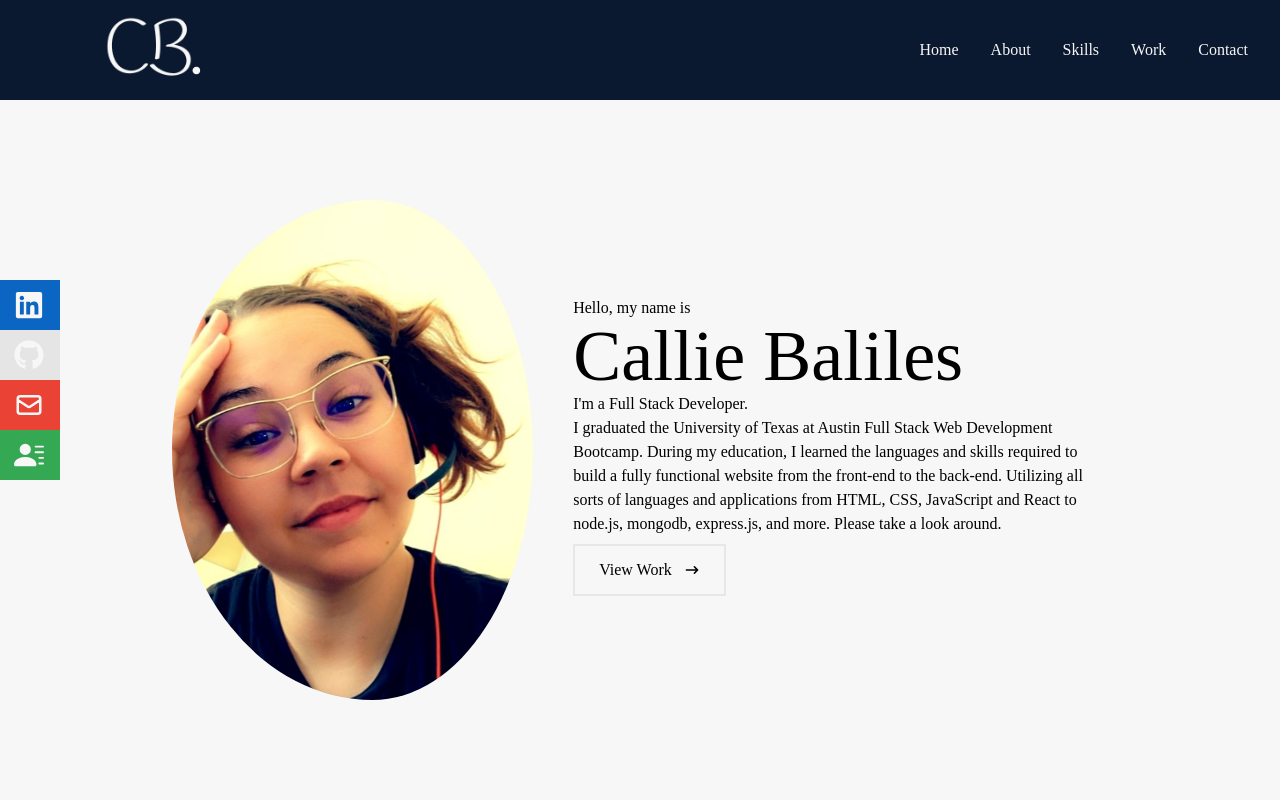
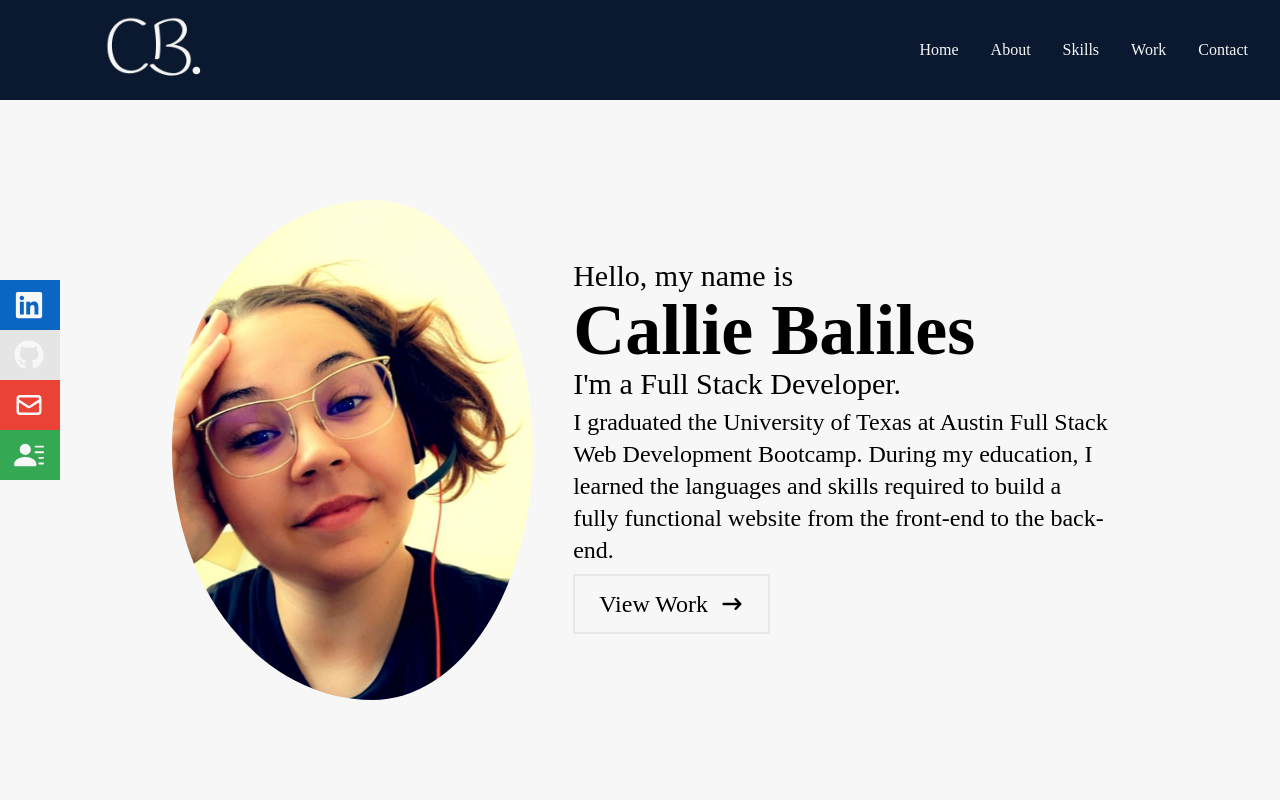
Before and after one commit to CalCar0707/W20C-reactportfolio, a React (Create React App) app: page / in a window 1280 px wide. Shown: the top 800 px of the page. Built offline with nearby package versions, Linux system fonts and the light colour scheme.

Commit message:
updated home component

```diff
--- a/src/components/Home.js
+++ b/src/components/Home.js
@@ -14,16 +14,14 @@ export default function Home(){
             <div className='max-w-[1000px] mx-auto px-8 pt-[200px] flex flex-row justify-center content-center'>
                 <img src={profilePic} className='profilepic pr-10 ' alt='developer pic' />
                 <div className='flex flex-col justify-center '>
-                <p>Hello, my name is</p>
+                <p className='text-3xl'>Hello, my name is</p>
                 {/* <img className='h-[80px] py-[8px]' src={Logo} /> */}
-                <h1 className='text-4xl sm:text-7xl'>Callie Baliles</h1>
-                <h2>I'm a Full Stack Developer.</h2>
-                <p>I graduated the University of Texas at Austin Full Stack Web Development Bootcamp. During my education,
-                I learned the languages and skills required to build a fully functional website from the front-end to the back-end. Utilizing
-                all  sorts of languages and applications from HTML, CSS, JavaScript and  React to node.js, mongodb, express.js, and more. Please
-                take a look around.</p>
+                <h1 className='text-5xl sm:text-7xl font-bold'>Callie Baliles</h1>
+                <h2 className='text-3xl'>I'm a Full Stack Developer.</h2>
+                <p className='text-2xl pt-1'>   I graduated the University of Texas at Austin Full Stack Web Development Bootcamp. During my education,
+                I learned the languages and skills required to build a fully functional website from the front-end to the back-end.</p>
                 <div>
-                    <button className='border-2 px-6 py-3 my-2 flex items-center'>
+                    <button className='text-2xl border-2 px-6 py-3 my-2 flex items-center'>
                         <Link to="work">View Work </Link><HiArrowNarrowRight className='ml-3' /></button>
                 </div>
                 </div>
```
